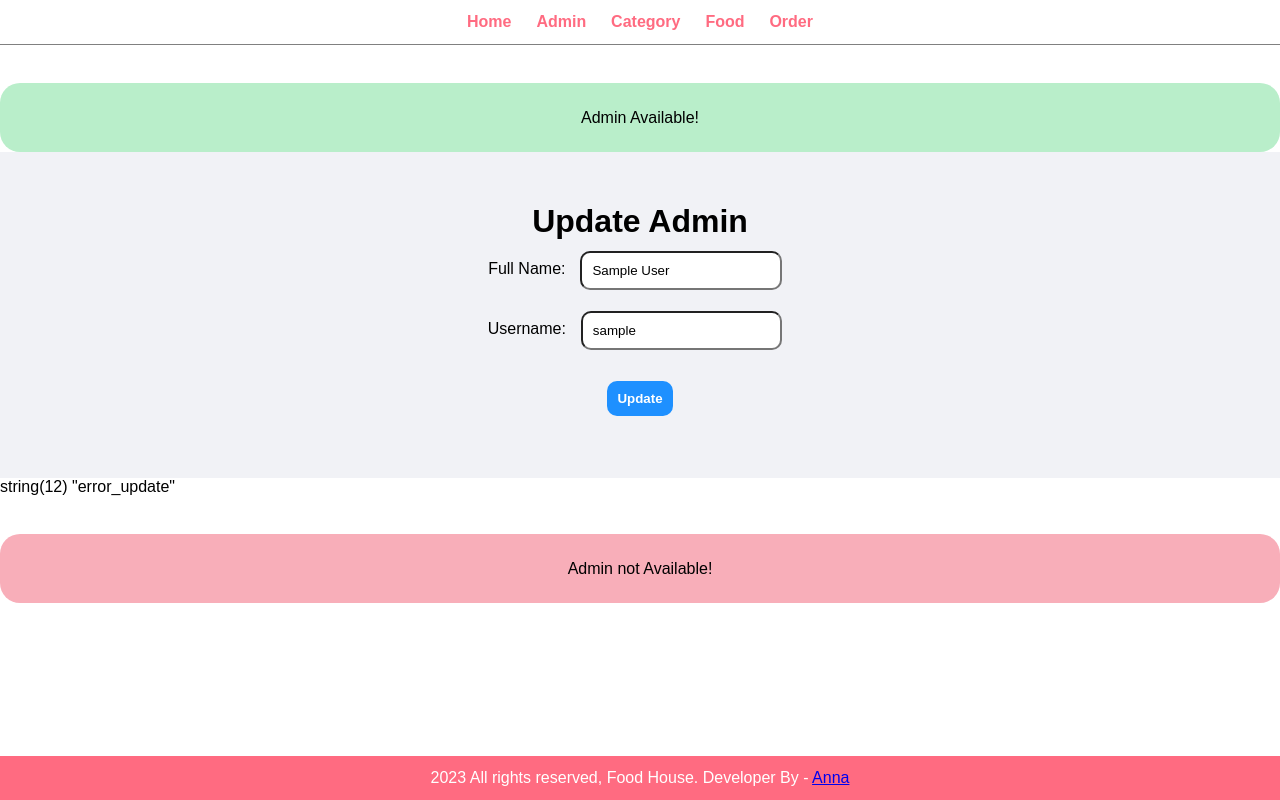
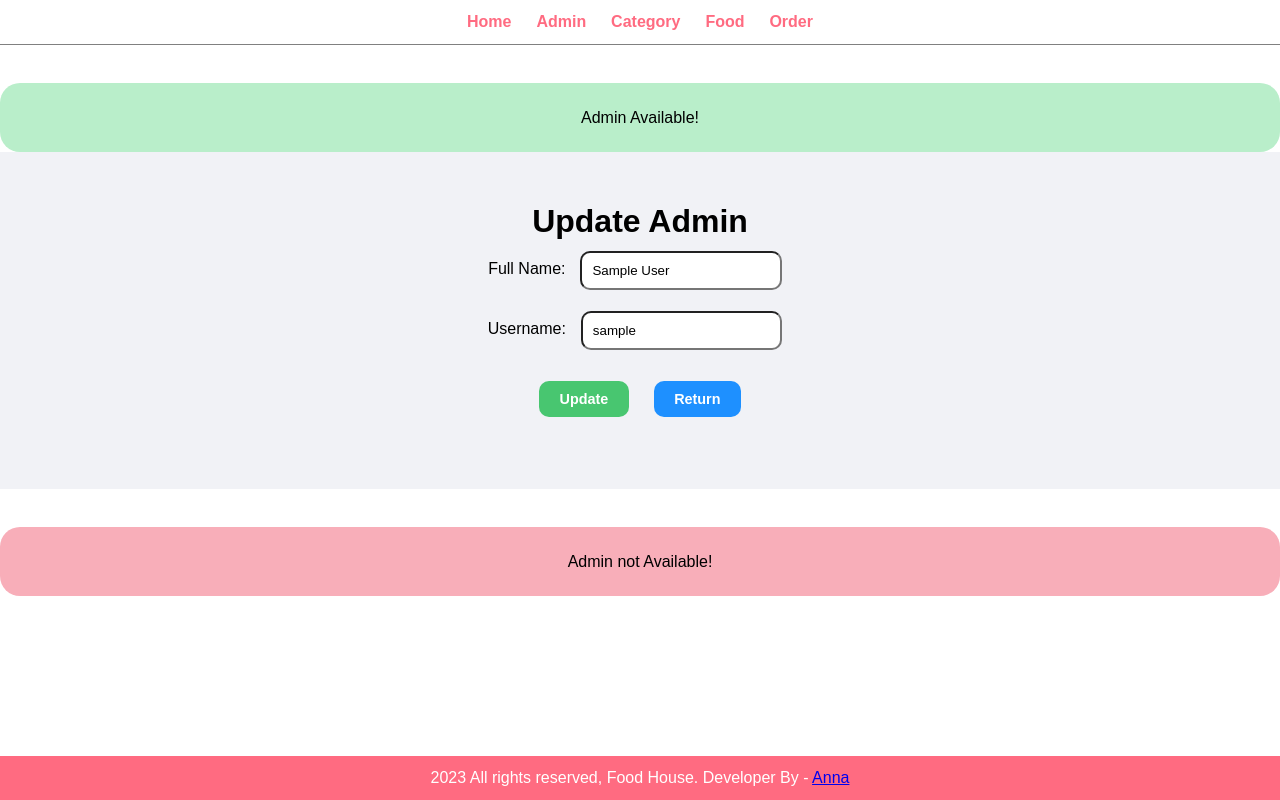
Before and after one commit to Erney-Marka/food, a PHP site: page /admin/update_admin.php?id=1 in a window 1280 px wide. Run offline with PHP 8.4, Linux system fonts and the light colour scheme; the visitor is signed in with stand-in values (Sample User, id 1).

Commit message:
commit 0.8

```diff
--- a/admin/update_admin.php
+++ b/admin/update_admin.php
@@ -1,6 +1,8 @@
 <?php
 require_once 'partials/menu.php';
 require_once '../includes/update_admin.inc.php';
+
+// var_dump($_SESSION['update']);
 
 $id = $_GET['id'];
 $sql = "SELECT * FROM `tbl_admin` WHERE id = '$id'";
@@ -25,7 +27,7 @@ $admin = mysqli_fetch_assoc($admin);
         <h1 class="text__center">Update Admin</h1>
 
         <form action="" method="post" class="text__center">
-            <input type="hidden" name="id" value="<?= $id ?>">
+            <input type="hidden" name="id" value="<?php echo $id; ?>">
             <div class="form">
                 <label for="" class="label_admin">Full Name: </label>
                 <input type="text" name="full_name" class="input_admin" value="<?php echo $admin['full_name']; ?>">
@@ -34,13 +36,16 @@ $admin = mysqli_fetch_assoc($admin);
                 <label for="" class="label_admin">Username: </label>
                 <input type="text" name="username" class="input_admin" value="<?php echo $admin['username']; ?>">
             </div>
-            <button type="submit" name="submit" class="btn__primary__admin">Update</button>
+            <button type="submit" name="submit" class="btn__secondary__admin">Update</button>
+            <!-- <button type="submit" action="update_admin.php" class="btn__primary__admin">Return</button> -->
+            <a href="update_admin.php" class="btn__primary__admin">Return</a>
         </form>
     </div>
 </div>
 
 <?php
-var_dump($_SESSION['update']);
+
+
 if (isset($_SESSION['update'])) {
     if ($_SESSION['update'] === 'error_update') {
         echo '<p class="error text__center">Admin not Available!</p>';
--- a/css/admin.css
+++ b/css/admin.css
@@ -69,7 +69,8 @@ table tr td {
     border-radius: 10px;
 }
 
-.btn__secondary:hover {
+.btn__secondary:hover,
+.btn__secondary__admin:hover {
     background-color: #3ca55d;
     transition: 0.5s;
 }
@@ -139,10 +140,11 @@ table tr td {
     border-radius: 10px;
 }
 
+/* CSS for Button Update Admin */
+.btn__secondary__admin,
 .btn__primary__admin {
     border: none;
-    background-color: #1e90ff;
-    padding: 1%;
+    padding: 1% 2%;
     color: white;
     text-decoration: none;
     display: inline-block;
@@ -150,6 +152,14 @@ table tr td {
     margin-bottom: 1%;
     font-weight: 600;
     border-radius: 10px;
+    margin: 2% 1%;
+    font-size: 0.9rem;
+}
+.btn__secondary__admin {
+    background-color: #48c670;
+}
+.btn__primary__admin {
+    background-color: #1e90ff;
 }
 
 .error__none {
@@ -161,7 +171,7 @@ table tr td {
 
 .error {
     padding: 2%;
-    background-color: #f8aeb9 ;
+    background-color: #f8aeb9;
     border-radius: 20px;
     margin-top: 3%;
 }
--- a/includes/update_admin.inc.php
+++ b/includes/update_admin.inc.php
@@ -1,5 +1,4 @@
 <?php
-// require_once 'dbh.inc.php';
 
 if (isset($_POST['submit'])) {
 
@@ -11,15 +10,10 @@ if (isset($_POST['submit'])) {
 
     if (invalidName($fullName) !== false) {
         $_SESSION['update'] = 'invalidname';
-        header('Location: ../admin/update_admin.php');
-        exit();
+    } elseif (invalidUsername($username) !== false) {
+        $_SESSION['update'] = 'invalidusername';
+    } else {
+        updateUser($conn, $id, $fullName, $username);
     }
 
-    if (invalidUsername($username) !== false) {
-        $_SESSION['update'] = 'invalidusername';
-        header('Location: ../admin/update_admin.php');
-        exit();
-    }
-
-    // updateUser($conn, $id, $fullName, $username);
 }
```
Also changed, not shown: includes/functions.inc.php (+18 -2 lines).
